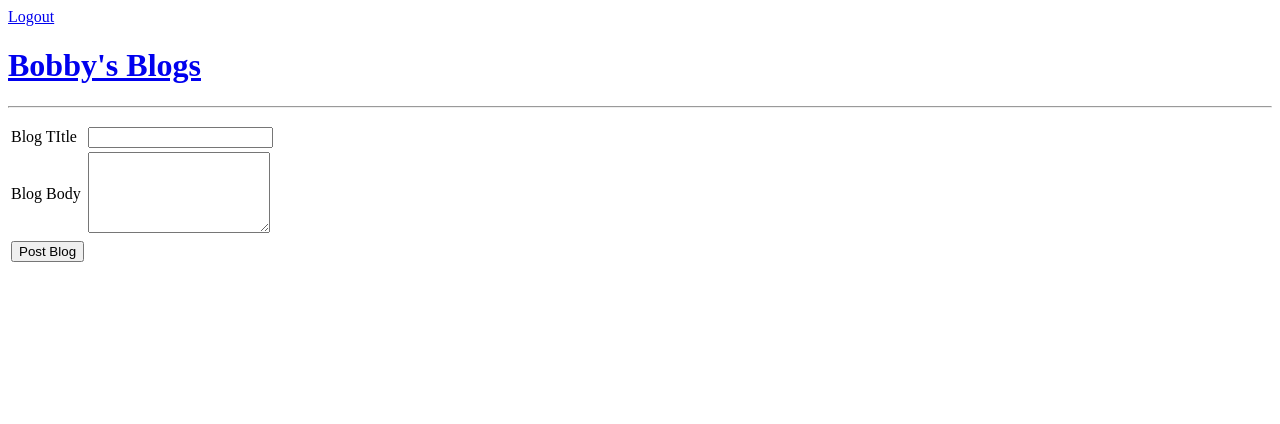
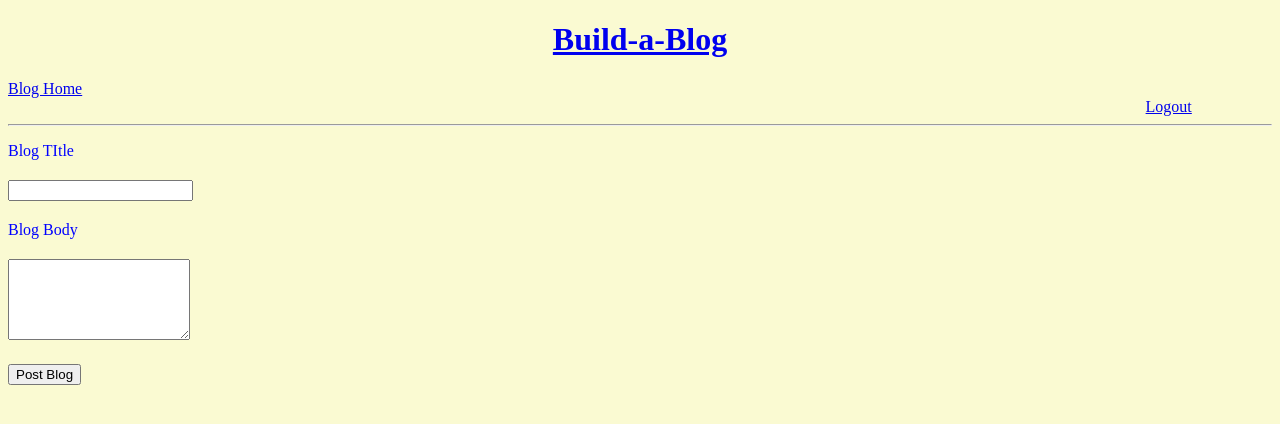
Before and after one commit to BobbyHughes17/build-a-blog, a Flask app: page /new-blog in a window 1280 px wide. Shown: the top 424 px of the page. Run offline with Flask 2, Linux system fonts and the light colour scheme; the visitor is signed in with stand-in values (Sample User, id 1).

Commit message:
more commits

```diff
--- a/main.py
+++ b/main.py
@@ -14,7 +14,7 @@ db = SQLAlchemy(app)
 class Blog(db.Model):
 
     id = db.Column(db.Integer, primary_key=True)
-    title = db.Column(db.String(120),nullable=False,unique=True)
+    title = db.Column(db.String(120),nullable=False)
     body = db.Column(db.Text)
     owner = db.Column(db.Integer,db.ForeignKey('user.id'),nullable=False)
 
@@ -22,6 +22,9 @@ class Blog(db.Model):
         self.title = title
         self.body = body
         self.owner = owner
+
+    def __repr__(self):
+        return '<Blog %r/>' % self.title
 
 class User(db.Model):
     id = db.Column(db.Integer,primary_key=True)
@@ -40,43 +43,51 @@ def required_login():
 
     allowed_routes = ['login_user', 'register_user']
     if request.endpoint not in allowed_routes and 'user' not in session:
-        print(request.endpoint)
         return redirect('/login ')
 
 @app.route('/',methods=['GET','POST'])
 def blog_page():
+    route = 'Blog'
     blogs = Blog.query.all()
-    return render_template('blog.html',blogs=blogs)
+    return render_template('blog.html',blogs=blogs,route=route)
     #TODO - get blogs render blog page
 
 @app.route('/new-blog',methods=['GET','POST'])
 def post_new_blog():
+    blogs = ''
     error = ''
-    if request.method =='post':
+    title = ''
+    body = ''
+    owner = ''
+    route = 'new-blog'
+
+    if request.method =='POST':
         title = request.form['title']
         body = request.form['body']
-        owner = User.query.filter_by(user_name=session['user'])
-        if not title and not body and not owner:
-            return "<h1>Error</h1>"
-            error = 'Please make sure that you have a title, and there is contents in the body.'
+        owner = db.session.query(User.id).filter_by(user_name = session['user']).first()
+        new_blog = Blog(title,body,owner.id)
+        if Blog.query.filter_by(title=new_blog.title).first():
+            error = 'Blog title already exists'
+        elif  not title or not body or not owner:
+            error = 'Please make sure that you have a title, and there is content in the body.'
         else:
-            new_blog = Blog(title,body,owner)
             db.session.add(new_blog)
             db.session.commit()
             return redirect('/')
 
-    return render_template('newpost.html', error=error)
+    return render_template('newpost.html', error=error,route=route)
     #TODO - make blog post form, that submits then redirect to /blog
 
 @app.route('/<blog>')
 def selected_blog(blog):
-    print('this is the thin being printed please dont miss ####### ',blog)
+    route = blog
     blogs = Blog.query.filter_by(title=blog).all()
-    return render_template('blog.html',blogs=blogs)
+    return render_template('blog.html',blogs=blogs,route=route)
 
 @app.route('/register',methods=['GET','POST'])
 def register_user():
     # if request method = post then run
+    route = 'register'
     if request.method == 'POST':
 
         #set user info and verify_password
@@ -108,14 +119,16 @@ def register_user():
             db.session.commit()
             return redirect('/login')
         # else re-render site with errors
-        return render_template('register.html',user_name=user.user_name,email=user.email,user_err=user_err,email_err=email_err,password_err=password_err,verify_err=verify_err)
+        return render_template('register.html',user_name=user.user_name,email=user.email,
+        user_err=user_err,email_err=email_err,password_err=password_err,verify_err=verify_err,
+        route=route)
 
     return render_template('register.html')
 
 
 @app.route('/login',methods=['GET','POST'])
 def login_user():
-
+    route = 'login'
     error = ''
     if request.method == 'POST':
         user = User.query.filter_by(user_name=request.form['user_name']).first()
@@ -126,7 +139,7 @@ def login_user():
         else:
             error='User name and or password are incorrect'
 
-    return render_template('login.html', error=error)
+    return render_template('login.html', error=error,route=route)
 
 
 @app.route('/logout',methods=['GET'])
--- a/static/styles/style.css
+++ b/static/styles/style.css
@@ -1,3 +1,25 @@
-.error{
+body{
+    background-color: lightgoldenrodyellow;
+    color: blue;
+}
+body .error{
     color: red;
 }
+.no_link a{
+    color: blue;
+    text-decoration: none;
+}
+
+.no_link a hr{
+    color: purple;
+    margin-right: 50px;
+}
+#new_blog_button{
+    margin-top: 20px;
+}
+nav{
+    display:inline;
+}
+span{
+    padding-right:80px;
+}
--- a/templates/base.html
+++ b/templates/base.html
@@ -1,13 +1,19 @@
 <!DOCTYPE html>
 <html lang="en">
 <head>
-    <meta charset="UTF-8">
-    <meta name="viewport" content="width=device-width, initial-scale=1.0">
-    <meta http-equiv="X-UA-Compatible" content="ie=edge">
-    <title>blog</title>
-    <link rel="stylesheet" type="text/css" href="{{ url_for('static',filename='styles/style.css') }}">
+    <title>{{route}}</title>
+    <link rel="stylesheet" type='text/css' href="/static/styles/style.css">
 </head>
 <body>
+    <div>
+        <a href="/" style='text-align: center;'><h1>Build-a-Blog</h1></a>
+    </div>
+    <nav>
+        <a href='/'><span>Blog Home</span></a>
+        <a href="/logout" style='margin-left:90%;'><span>Logout</span></a>
+    </nav>
+    <hr>
+
     {% block content %}
     {% endblock %}
 
--- a/templates/login.html
+++ b/templates/login.html
@@ -18,5 +18,6 @@
         </tr>
     </table>
 </form>
+<div class='login'><a href="/register" >Not Registered?</a></div>
 
 {% endblock %}
--- a/templates/newpost.html
+++ b/templates/newpost.html
@@ -1,25 +1,20 @@
 {% extends 'base.html' %}
+
 {% block content %}
-<div>
-    <a href="/logout">Logout</a>
-    <a href="/"><h1>Bobby's Blogs</h1></a>
-    <hr>
- </div>
+
  <p class='error'>{{error}}</p>
  <form action='/new-blog' method="post">
-    <table>
-        <tr>
-            <td><label for='title'>Blog TItle</label></td>
-            <td><input type ='text' name='title'/></td>
-        </tr>
-        <tr>
-            <td><label for='body'>Blog Body</label></td>
-            <td><textarea rows='5'name='body'></textarea></td>
-        </tr>
-        <tr>
-            <td><input type='submit' value='Post Blog'/></td>
-        </tr>
-    </table>
+     <div>
+        <label for='title'style='display:block;'>Blog TItle</label>
+        <input type ='text' style='margin-top:20px; margin-bottom: 20px;' name='title'/>
+    </div>
+    <div>
+        <label for='body' style="display:block;">Blog Body</label>
+        <textarea rows='5' style='margin-top:20px; margin-bottom: 20px;' name='body'></textarea>
+    </div>
+    <div>
+        <input type='submit' value='Post Blog'/>
+    </div>
 </form>
 
 {% endblock %}
```
Also changed, not shown: templates/blog.html (+9 -8 lines).
